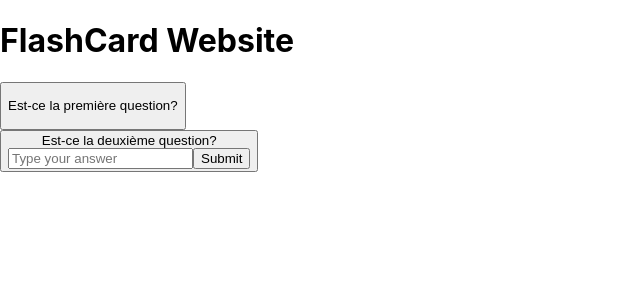
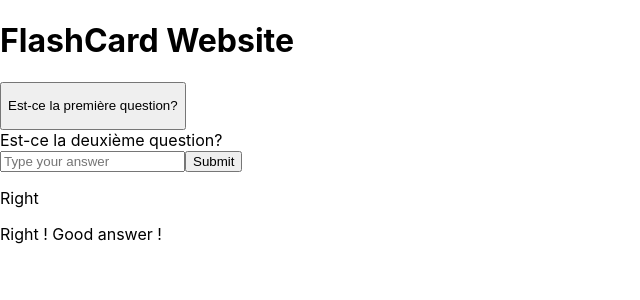
Before and after one commit to KevinGauvain/create-react-app, a React (Create React App) app: page / in a window 1280 px wide. Shown: the top 300 px of the page, without its empty margins (0-640 px from the left). Built offline with nearby package versions, Linux system fonts and the light colour scheme.

Commit message:
update Input avancée

```diff
--- a/src/components/Mental_Card/Input_Form_Card.tsx
+++ b/src/components/Mental_Card/Input_Form_Card.tsx
@@ -1,22 +1,26 @@
 import React from "react";
 
 const InputCard = (props: any) => {
-  const [showingOneFaceOfCard, setShowingOneFaceOfCard] = React.useState(
-    props.product.questionTwo.question
+  const [testing, setTesting] = React.useState(true);
+
+  function test() {
+    return (
+      <div>
+        <label htmlFor="firstNameString">Right</label>
+        <p>Right ! Good answer !</p>
+      </div>
     );
-  const [text, setText] = React.useState("");
-  const [turn, setTurn] = React.useState(true);
-
-  function handleInputText(data: any) {
-    if (data.target.value === props.product.questionTwo.answer) {
-      return <p>{props.product.questionTwo.answer}</p>;
-    } else {
-      const textWrong = "Wrong !";
-      return <p>{textWrong}</p>;
-    }
   }
 
-  const firstFaceOfCard = () => {
+  const test2 = () => {
+    return (
+      <div>
+        <label htmlFor="firstNameString">Wrong</label>
+        <p>Wrong ! Not the good answer !</p>
+      </div>
+    );
+  };
+
   return (
     <div>
       <label htmlFor="firstNameString">
@@ -30,33 +34,69 @@ const InputCard = (props: any) => {
         />
         <button
           className="btn btn-primary"
-            onSubmit={(event) => handleInputText(event)}
+          onClick={() => setTesting(!testing)}
         >
           Submit
         </button>
+        {testing ? <p>{test()}</p> : <p>{test2()}</p>}
       </form>
     </div>
   );
 };
 
-  const secondFaceOfCard = () => {
-    return <div>{handleInputText}</div>;
-  };
+//   const [showingOneFaceOfCard, setShowingOneFaceOfCard] = React.useState(
+//     props.product.questionTwo.question
+//   );
+//   const [text, setText] = React.useState("");
+//   const [turn, setTurn] = React.useState(true);
 
-  const finalCardTurn = () => {
-    return (
-      <div>
-        <button onClick={() => setTurn(!turn)}>
-          {turn ? firstFaceOfCard() : secondFaceOfCard()}
-          {/* <p>{props.question}</p> */}
-        </button>
-      </div>
-    );
-  };
+//   function handleInputText(data: any) {
+//     if (data.target.value === props.product.questionTwo.answer) {
+//       return <p>vjvhjvj</p>;
+//     } else {
+//       return <p>nknllknlk</p>;
+//     }
+//   }
 
-  const final = finalCardTurn();
-  return <div>{final}</div>;
-};
+//   // const firstFaceOfCard = () => {
+//   return (
+//     <div>
+//       <label htmlFor="firstNameString">
+//         {props.product.questionTwo.question}
+//       </label>
+//       <form onClick={(event) => handleInputText(event)}>
+//         <input
+//           type="text"
+//           className="form-control"
+//           placeholder="Type your answer"
+//         />
+//         <button
+//           className="btn btn-primary"
+//           onClick={(event) => handleInputText(event)}
+//         >
+//           Submit
+//         </button>
+//       </form>
+//     </div>
+//   );
+// };
+
+//   const secondFaceOfCard = () => {
+//     return <div>{firstFaceOfCard()}</div>;
+//   };
+
+//   const finalCardTurn = () => {
+//     return (
+//       <div>
+//         {turn ? firstFaceOfCard() : secondFaceOfCard()}
+//         {/* <p>{props.question}</p> */}
+//       </div>
+//     );
+//   };
+
+//   const final = finalCardTurn();
+//   return <div>{final}</div>;
+// };
 // const [faceRightOrWrong, setfaceRightOrWrong] = React.useState(true);
 
 // const secondFaceOfCard = () => {
```
Lines whose indentation alone changed are shown as unchanged.
